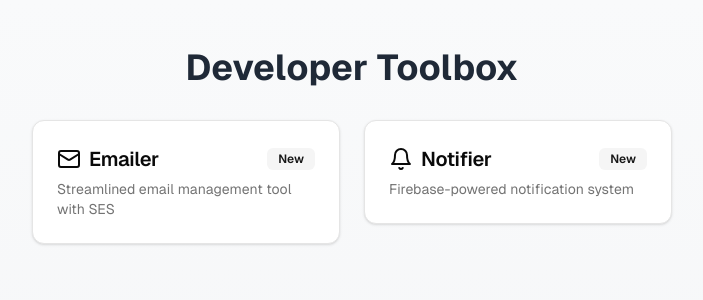
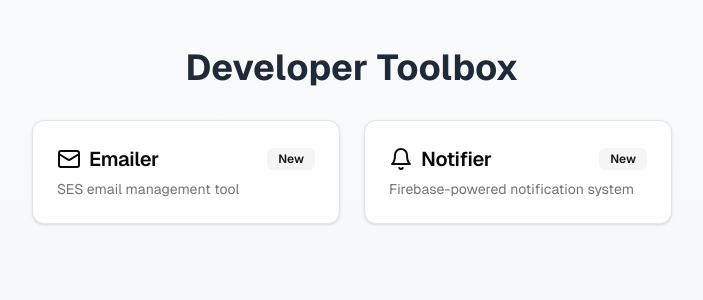
Before and after one commit to kowroo-dev/kowroo-tools, a Next.js app: page / in a window 1280 px wide. Shown: the top 300 px of the page, without its empty margins (288-991 px from the left). Built offline with nearby package versions, Linux system fonts and the light colour scheme.

Commit message:
feat: Simplify description for Emailer tool in DevToolsGrid

```diff
--- a/app/page.tsx
+++ b/app/page.tsx
@@ -10,7 +10,7 @@ export default function DevToolsGrid() {
   const tools = [
     {
       title: "Emailer",
-      description: "Streamlined email management tool with SES",
+      description: "SES email management tool",
       icon: <Mail className="h-6 w-6" />,
       badge: "New",
       route: "/emailer",
```
